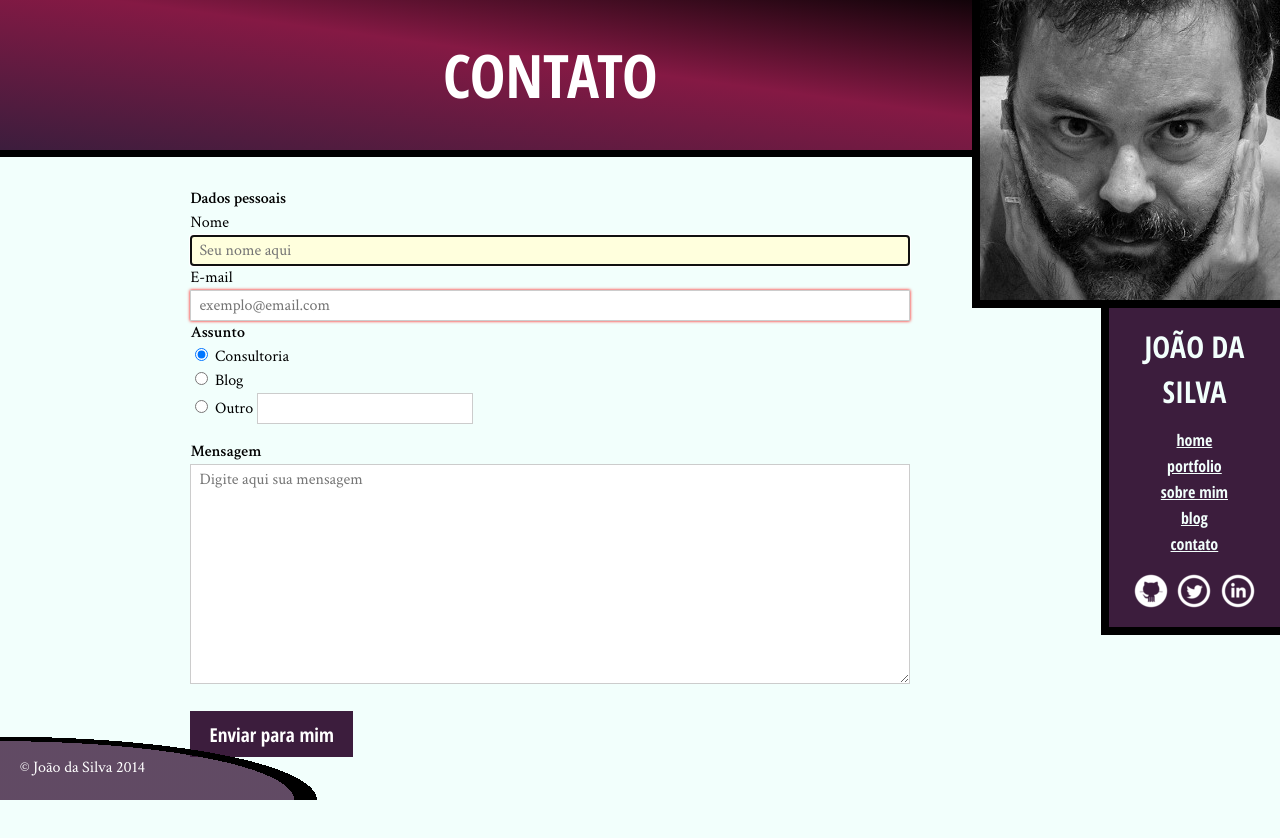
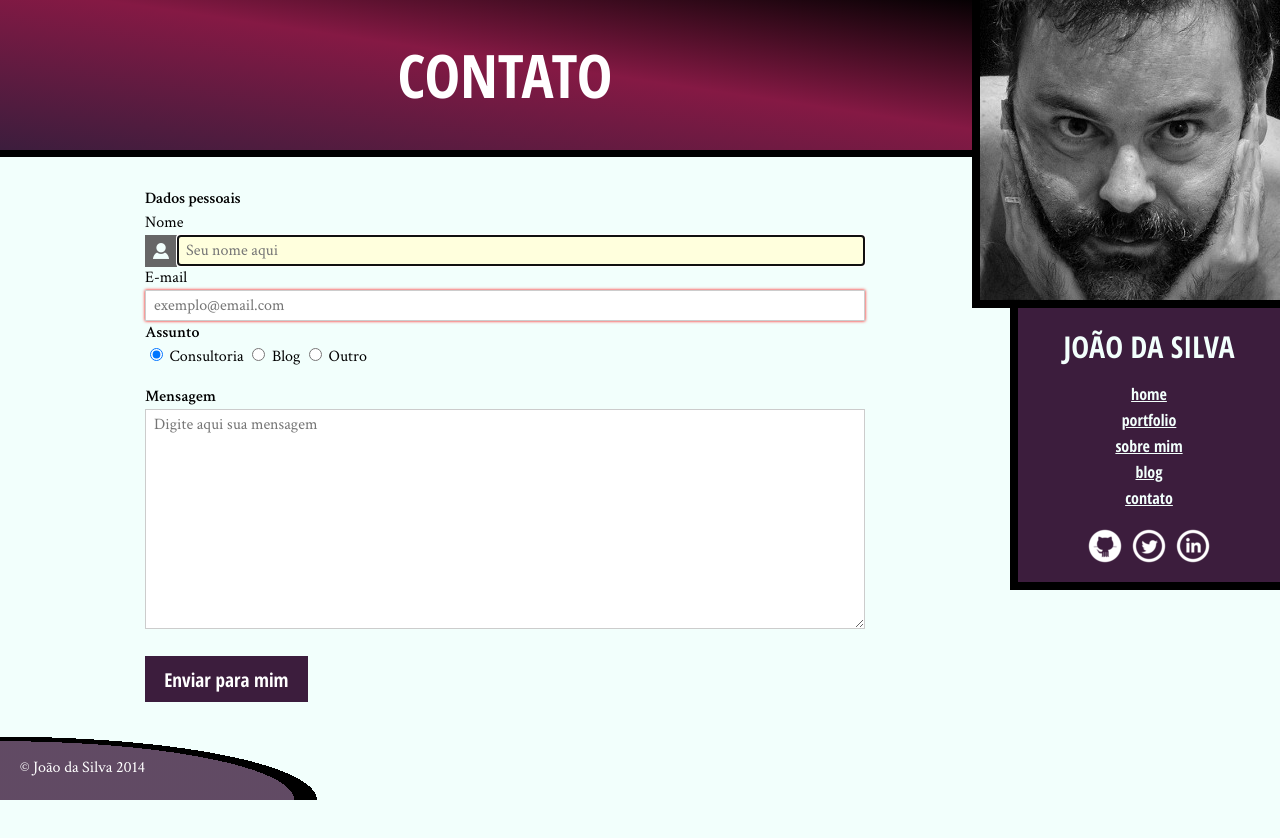
Before and after one commit to carloshlessa/curso_html5_e_css3_2_turbinando_as_suas_paginas, a plain HTML site: page contato.html in a window 1280 px wide. After the commit the page ends 813 px from the top, so only its background shows below. Drawn offline with Linux system fonts and the light colour scheme.

Commit message:
Aula 11, exercício 01 adicionado

```diff
--- a/contato.html
+++ b/contato.html
@@ -54,11 +54,13 @@
                             Blog
                         </label>
 
-                        <label for="outro">
+                        <fieldset>
                             <input value="outro" name="assunto" type="radio" id="outro">
-                            Outro
-                        </label>
-                        <input type="text" name="outro-assunto">
+                                <label for="outro">
+                                    Outro
+                                </label>
+                            <input type="text" name="outro-assunto">
+                        </fieldset>
 
                     </fieldset>
 
--- a/css/contato.css
+++ b/css/contato.css
@@ -10,6 +10,11 @@ label[for="mensagem"] {
 As tags <label> que têm o atributo "for" são os rótulos dos campos que não são os assuntos */
 label[for] {
     display: block;
+}
+
+/* Deixando apenas os radio buttons lado a lado */
+#radio-inputs label {
+    display: inline-block;
 }
 
 /* Os campos de texto devem ocupar a largura inteira da tela (exceto o campo para o assunto "Outro"), ter uma borda cinza clara, espaçamento interno e usar a mesma fonte do resto da página. */
@@ -40,6 +45,16 @@ label[for="outro"] {
 /* deixar só esse campo sem ocupar a tela toda */
 input[name="outro-assunto"] {
     width: auto;
+}
+
+/* Deixando o campo invisível */
+input[value="outro"] ~ input {
+    display: none;
+}
+
+/* Deixando o campo visível caso o radio dele seja clicado */
+input[value="outro"]:checked ~ input {
+    display: inline-block;
 }
 
 
@@ -75,3 +90,30 @@ button:hover,
 button:focus {
     background-color: #8C1D3D;
 }
+
+
+/* Inserindo os ícones */
+label[for="nome"] {
+    position: relative;
+}
+
+label[for="nome"]:after {
+    content: "";
+    background-image: url(../imagens/usuario.png);
+    -webkit-background-size: 50% 50%;
+    background-size: 50% 50%;
+    background-position: center;
+    background-repeat: no-repeat;
+    background-color: #666;
+    width: 2em;
+    height: 2em;
+    position: absolute;
+    top: 100%;
+    left: 0;
+}
+
+#nome {
+    width: calc(100% - 2em); /* 100% menos os 2em de largura do ícone */
+    position: relative;
+    left: 2em;
+}
--- a/css/site.css
+++ b/css/site.css
@@ -1,5 +1,5 @@
 :root {
-    font-size: 100%; /*16*/
+    font-size: 100%;
 }
 
 body {
@@ -13,10 +13,10 @@ img {
 }
 
 .container {
-    width: 45rem; /*720/16*/
+    width: 45rem;
     margin-left: auto;
     margin-right: auto;
-    padding: 1.88em 0; /*30/16*/
+    padding: 1.88em 0;
 }
 
 h1, h2,
@@ -31,15 +31,21 @@ h1 {
 .titulo-principal {
     text-align: center;
     color: #FFF;
-    font-size: 3.75rem; /*60/16*/
-    border-bottom: .133em solid #000; /*8/60*/
-    padding: .5em; /*30/60*/
+    font-size: 3.75rem;
+    border-bottom: .133em solid #000;
+    padding: .5em;
     background-image: linear-gradient(to top right, #3C1D3D, #851944 55%, #000);
 }
 
 .subtitulo-texto {
-    font-size: 1.88rem; /*30/20*/
+    font-size: 1.88rem;
     clear: both;
+}
+
+main {
+    width: calc(100% - 0.9 * 300px);
+    float: left;
+    padding-bottom: 5em;
 }
 
 main a {
@@ -52,19 +58,19 @@ main a:hover, main a:focus, footer a:hover, footer a:focus {
 
 main p {
     text-align: left;
-    font-size: 1.25rem; /*20/16*/
-    margin: 1em 0; /*20/20*/
+    font-size: 1.25rem;
+    margin: 1em 0;
 }
 
 .navegacao-site {
-    width: 14%;
+    width: calc(0.9 * 300px); /* 90% de 300px */
     float: right;
     position: relative;
     top: 308px;
     text-align: center;
     background-color: #3C1D3D;
     color: #F2FFFC;
-    padding: 1em; /*16/16*/
+    padding: 1em;
 }
 
 .navegacao-site a:hover, .navegacao-site a:focus {
@@ -73,8 +79,8 @@ main p {
 
 .minha-foto,
 .navegacao-site {
-    border-left: 0.5em solid black; /*8/16*/
-    border-bottom: 0.5em solid black; /*8/16*/
+    border-left: 0.5em solid black;
+    border-bottom: 0.5em solid black;
     box-sizing: border-box;
 }
 
@@ -91,16 +97,16 @@ main p {
 }
 
 .navegacao-site h1 {
-    font-size: 1.88rem; /*30/16*/
+    font-size: 1.88rem;
 }
 
 .navegacao-site nav {
-    margin: .833em 0; /*25/30*/
+    margin: .833em 0;
 }
 
 .rodape-pagina {
     color: #fff;
-    padding: 1.25em; /*20/16*/
+    padding: 1.25em;
     clear: both;
     position: fixed;
     bottom: 0;
@@ -174,9 +180,3 @@ em {
 .linkedin {
     background-image: url(../imagens/linkedin.png);
 }
-
-main {
-    width: 86%;
-    float: left;
-    padding-bottom: 5em; /*80/16*/
-}
```
